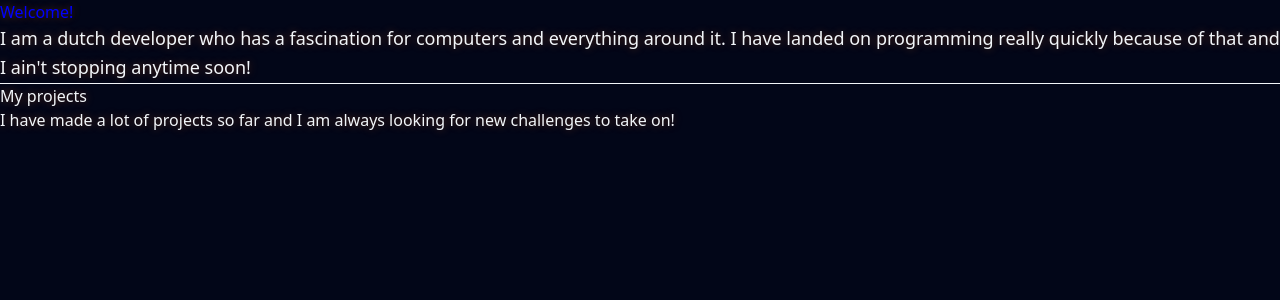
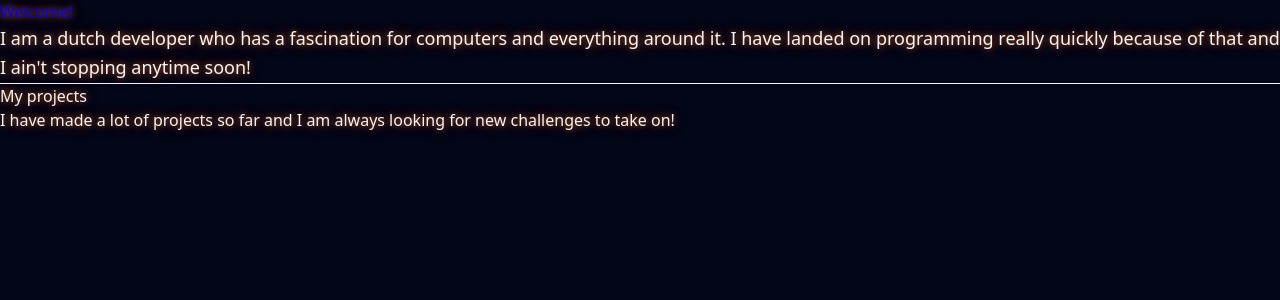
Before and after one commit to QKing-Official/QKing-Official.github.io, a Next.js app: page / in a window 1280 px wide. Shown: the top 300 px of the page. Built offline with nearby package versions, Linux system fonts and the light colour scheme.

Commit message:
I hope to fix it again

```diff
--- a/app/globals.css
+++ b/app/globals.css
@@ -1,39 +1,15 @@
 @import "tailwindcss";
-@tailwind base;
-@tailwind components;
-@tailwind utilities;
 
-@layer base {
-  html, body {
-  @apply bg-slate-950 min-h-screen text-slate-100;;
-  /* I hope this is orange glow and it looks good */
-  text-shadow: 0 0 8px rgba(249, 115, 22, 0.4);
-  }
-}
-/*
 :root {
-  --background: #ffffff;
-  --foreground: #171717;
+  background: none !important;
+  color: inherit !important;
 }
 
+html, body {
+  background-color: #020617;
+  color: #f1f5f9;
+  min-height: 100vh;
 
-@theme inline {
-  --color-background: var(--background);
-  --color-foreground: var(--foreground);
-  --font-sans: var(--font-geist-sans);
-  --font-mono: var(--font-geist-mono);
+  text-shadow: 0 0 6px rgba(249, 115, 22, 0.7),
+               0 0 16px rgba(234, 88, 12, 0.4);
 }
-
-@media (prefers-color-scheme: dark) {
-  :root {
-    --background: #0a0a0a;
-    --foreground: #ededed;
-  }
-}
-
-body {
-  background: var(--background);
-  color: var(--foreground);
-  font-family: Arial, Helvetica, sans-serif;
-}
-*/
```
